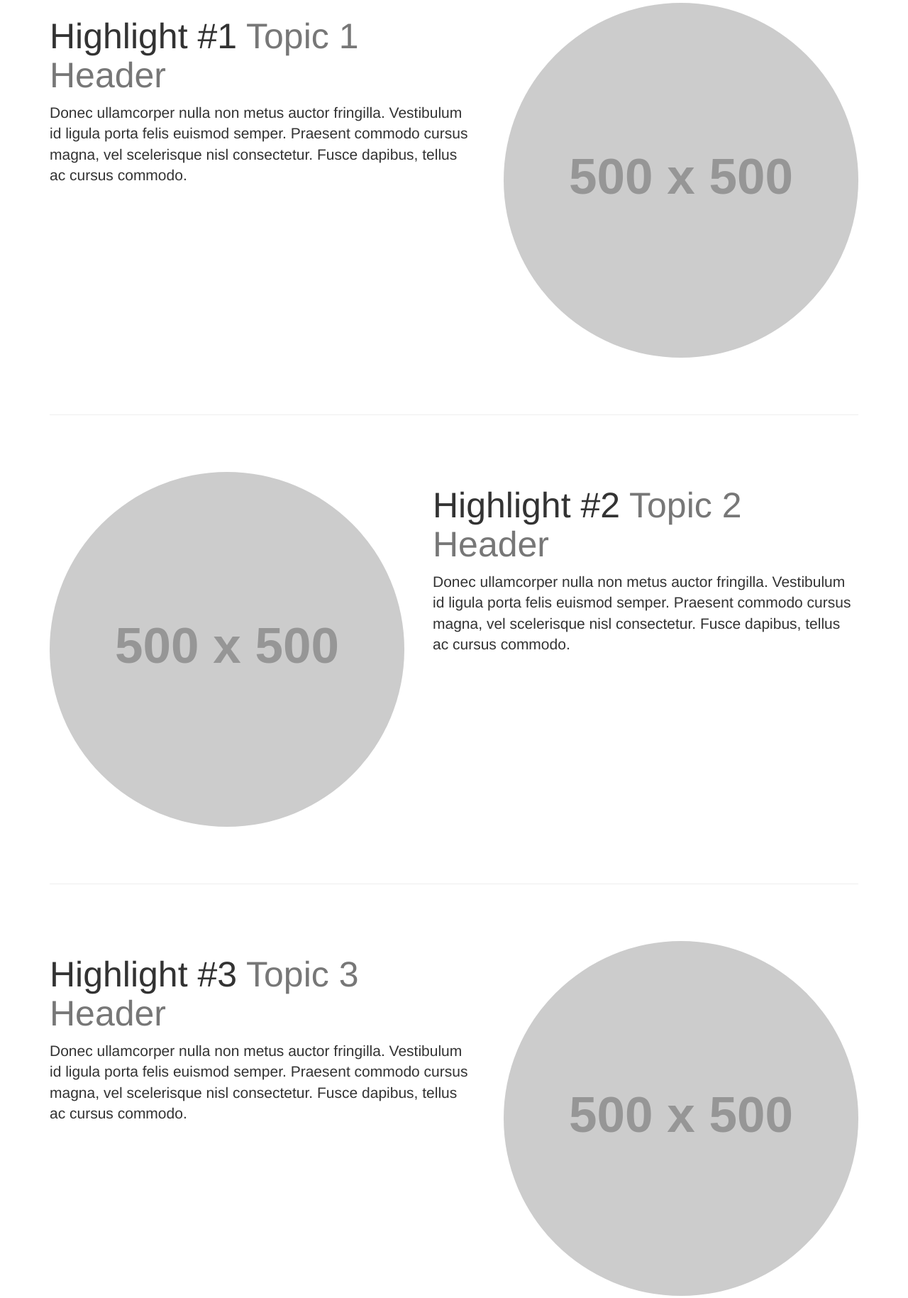
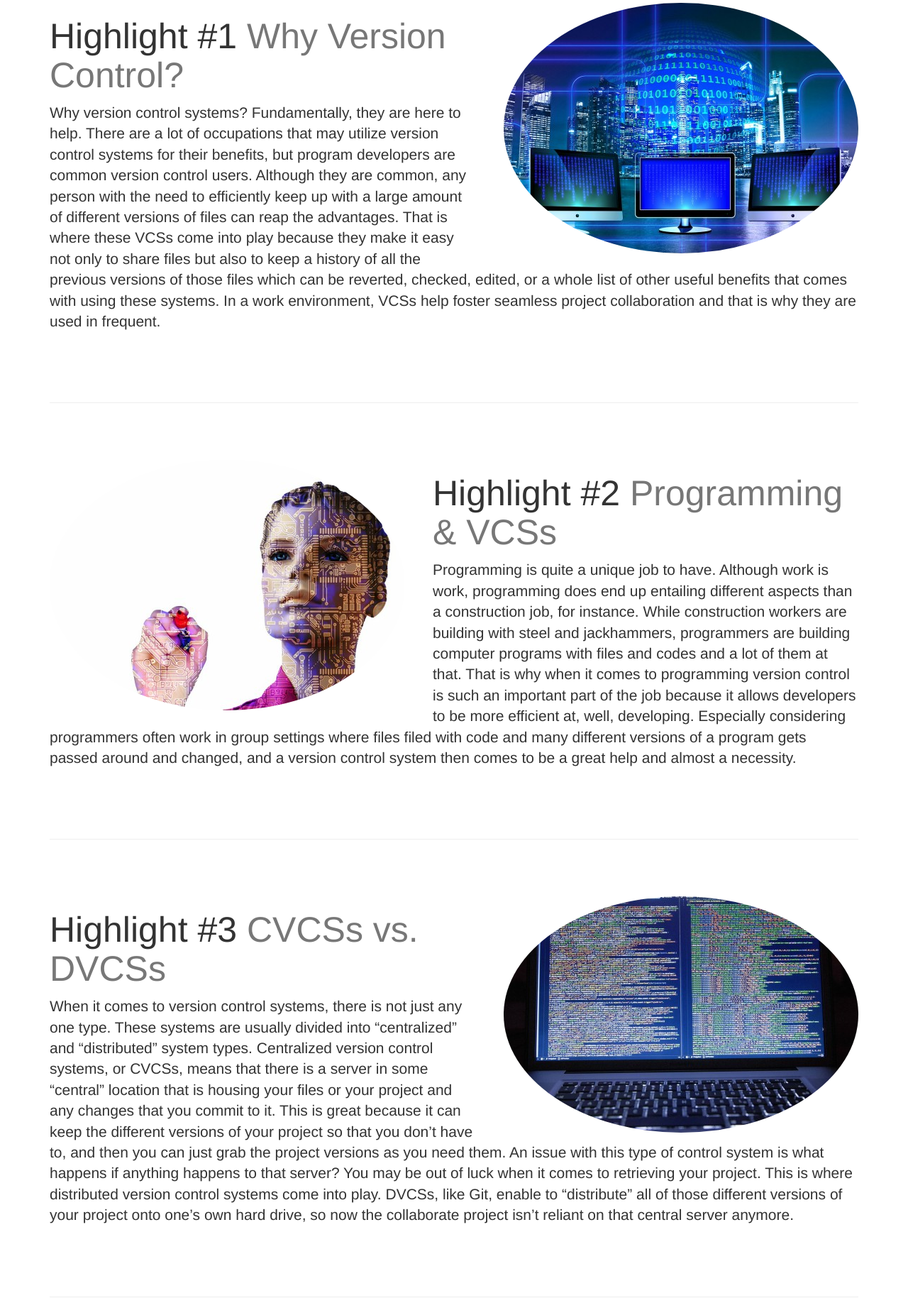
Before and after one commit to meganalisa11/lesson3_VersionControl, a plain HTML site: page index.html in a window 1280 px wide. Shown: the part 608-2437 px from the top of the page at 71% size. Drawn offline with Linux system fonts and the light colour scheme; placeholder pictures from the web are drawn by us.

Commit message:
Lesson 3 final commit

```diff
--- a/css/one-page-wonder.css
+++ b/css/one-page-wonder.css
@@ -12,7 +12,7 @@ body {
     display: block;
     width: 100%;
     text-align: center;
-    background: url('http://placehold.it/1900x500') no-repeat center center scroll;
+    background: url('https://cdn.pixabay.com/photo/2017/12/12/08/51/security-3014154_960_720.jpg') no-repeat center center scroll;
     -webkit-background-size: cover;
     -moz-background-size: cover;
     background-size: cover;
--- a/index.html
+++ b/index.html
@@ -11,7 +11,7 @@
     <meta name="description" content="">
     <meta name="author" content="">
 
-    <title>INSERT YOUR NAME</title>
+    <title>Megan Hubbard</title>
 
     <!-- Bootstrap Core CSS -->
     <link href="css/bootstrap.min.css" rel="stylesheet">
@@ -67,7 +67,7 @@
         <div class="headline">
             <div class="container">
                 <h2>Lesson 3 Highlights</h2>
-                <h3>INSERT YOUR NAME</h3>
+                <h3>Megan Hubbard</h3>
             </div>
         </div>
     </header>
@@ -79,55 +79,55 @@
 
         <!-- First Featurette -->
         <div class="featurette" id="topic1">
-            <img class="featurette-image img-circle img-responsive pull-right" src="http://placehold.it/500x500">
+            <img class="featurette-image img-circle img-responsive pull-right" src="images/version.jpg">
             <h2 class="featurette-heading">Highlight #1
-                <span class="text-muted">Topic 1 Header</span>
+                <span class="text-muted">Why Version Control?</span>
             </h2>
-            <p class="lead">Donec ullamcorper nulla non metus auctor fringilla. Vestibulum id ligula porta felis euismod semper. Praesent commodo cursus magna, vel scelerisque nisl consectetur. Fusce dapibus, tellus ac cursus commodo.</p>
+            <p class="lead">Why version control systems? Fundamentally, they are here to help. There are a lot of occupations that may utilize version control systems for their benefits, but program developers are common version control users. Although they are common, any person with the need to efficiently keep up with a large amount of different versions of files can reap the advantages. That is where these VCSs come into play because they make it easy not only to share files but also to keep a history of all the previous versions of those files which can be reverted, checked, edited, or a whole list of other useful benefits that comes with using these systems. In a work environment, VCSs help foster seamless project collaboration and that is why they are used in frequent. </p>
         </div>
 
         <hr class="featurette-divider">
 
         <!-- Second Featurette -->
         <div class="featurette" id="topic2">
-            <img class="featurette-image img-circle img-responsive pull-left" src="http://placehold.it/500x500">
+            <img class="featurette-image img-circle img-responsive pull-left" src="images/programmer.jpg">
             <h2 class="featurette-heading">Highlight #2
-                <span class="text-muted">Topic 2 Header</span>
+                <span class="text-muted">Programming & VCSs</span>
             </h2>
-            <p class="lead">Donec ullamcorper nulla non metus auctor fringilla. Vestibulum id ligula porta felis euismod semper. Praesent commodo cursus magna, vel scelerisque nisl consectetur. Fusce dapibus, tellus ac cursus commodo.</p>
+            <p class="lead">Programming is quite a unique job to have. Although work is work, programming does end up entailing different aspects than a construction job, for instance. While construction workers are building with steel and jackhammers, programmers are building computer programs with files and codes and a lot of them at that. That is why when it comes to programming version control is such an important part of the job because it allows developers to be more efficient at, well, developing. Especially considering programmers often work in group settings where files filed with code and many different versions of a program gets passed around and changed, and a version control system then comes to be a great help and almost a necessity.  </p>
         </div>
 
         <hr class="featurette-divider">
 
         <!-- Third Featurette -->
         <div class="featurette" id="topic3">
-            <img class="featurette-image img-circle img-responsive pull-right" src="http://placehold.it/500x500">
+            <img class="featurette-image img-circle img-responsive pull-right" src="images/code.jpg">
             <h2 class="featurette-heading">Highlight #3
-                <span class="text-muted">Topic 3 Header</span>
+                <span class="text-muted">CVCSs vs. DVCSs</span>
             </h2>
-            <p class="lead">Donec ullamcorper nulla non metus auctor fringilla. Vestibulum id ligula porta felis euismod semper. Praesent commodo cursus magna, vel scelerisque nisl consectetur. Fusce dapibus, tellus ac cursus commodo.</p>
+            <p class="lead">When it comes to version control systems, there is not just any one type. These systems are usually divided into “centralized” and “distributed” system types. Centralized version control systems, or CVCSs, means that there is a server in some “central” location that is housing your files or your project and any changes that you commit to it. This is great because it can keep the different versions of your project so that you don’t have to, and then you can just grab the project versions as you need them. An issue with this type of control system is what happens if anything happens to that server? You may be out of luck when it comes to retrieving your project. This is where distributed version control systems come into play. DVCSs, like Git, enable to “distribute” all of those different versions of your project onto one’s own hard drive, so now the collaborate project isn’t reliant on that central server anymore. </p>
         </div>
 
         <hr class="featurette-divider">
 
        <!-- Fourth Featurette -->
         <div class="featurette" id="topic4">
-            <img class="featurette-image img-circle img-responsive pull-left" src="http://placehold.it/500x500">
+            <img class="featurette-image img-circle img-responsive pull-left" src="images/share.jpg">
             <h2 class="featurette-heading">Highlight #4
-                <span class="text-muted">Topic 4 Header</span>
+                <span class="text-muted">Local and Remote</span>
             </h2>
-            <p class="lead">Donec ullamcorper nulla non metus auctor fringilla. Vestibulum id ligula porta felis euismod semper. Praesent commodo cursus magna, vel scelerisque nisl consectetur. Fusce dapibus, tellus ac cursus commodo.</p>
+            <p class="lead">Version control and its ability to organize file/project versions is amazingly useful, but what goes on behind the scenes of this process? Where are these file versions stored? Basically, VCSs are all about the repositories and how they are utilized. Repositories are places that these versions are stored, and when it comes down to it there are two: the local and remote repository. The local repository is the local computer or workspace that the files are being worked on, and for the most part, houses one’s own version work and, with a DVCS, its history. A remote repository is the “other”, separate place that these files get stored that is accessible by the rest of the group or team so that they might commit their own work to or bring down someone else’s to work on. </p>
         </div>
 
         <hr class="featurette-divider">
 
         <!-- Fifth Featurette -->
         <div class="featurette" id="topic5">
-            <img class="featurette-image img-circle img-responsive pull-right" src="http://placehold.it/500x500">
+            <img class="featurette-image img-circle img-responsive pull-right" src="images/process.jpg">
             <h2 class="featurette-heading">Highlight #5
-                <span class="text-muted">Topic 5 Header</span>
+                <span class="text-muted">The Process Basics</span>
             </h2>
-            <p class="lead">Donec ullamcorper nulla non metus auctor fringilla. Vestibulum id ligula porta felis euismod semper. Praesent commodo cursus magna, vel scelerisque nisl consectetur. Fusce dapibus, tellus ac cursus commodo.</p>
+            <p class="lead">The basics of a DVCS, like Git, that make it so useful is the process files take to get from the local repositories to the remote repositories and then back again. With these systems you can save your file or whole project just how it is and send it to the remote repository by adding it to a staging area, committing it to your local repository and then pushing it to the remote one. That version, just how it is, is now snapshotted and saved. From here you can either start with a new file to save to the remote repository or clone a previous version of a file from the remote repository and work on that to be saved next.  </p>
         </div>
 
         <hr class="featurette-divider">
```
Also changed, not shown: images/code.jpg (added), images/process.jpg (added), images/programmer.jpg (added), images/share.jpg (added), images/version.jpg (added), 1 other file.
